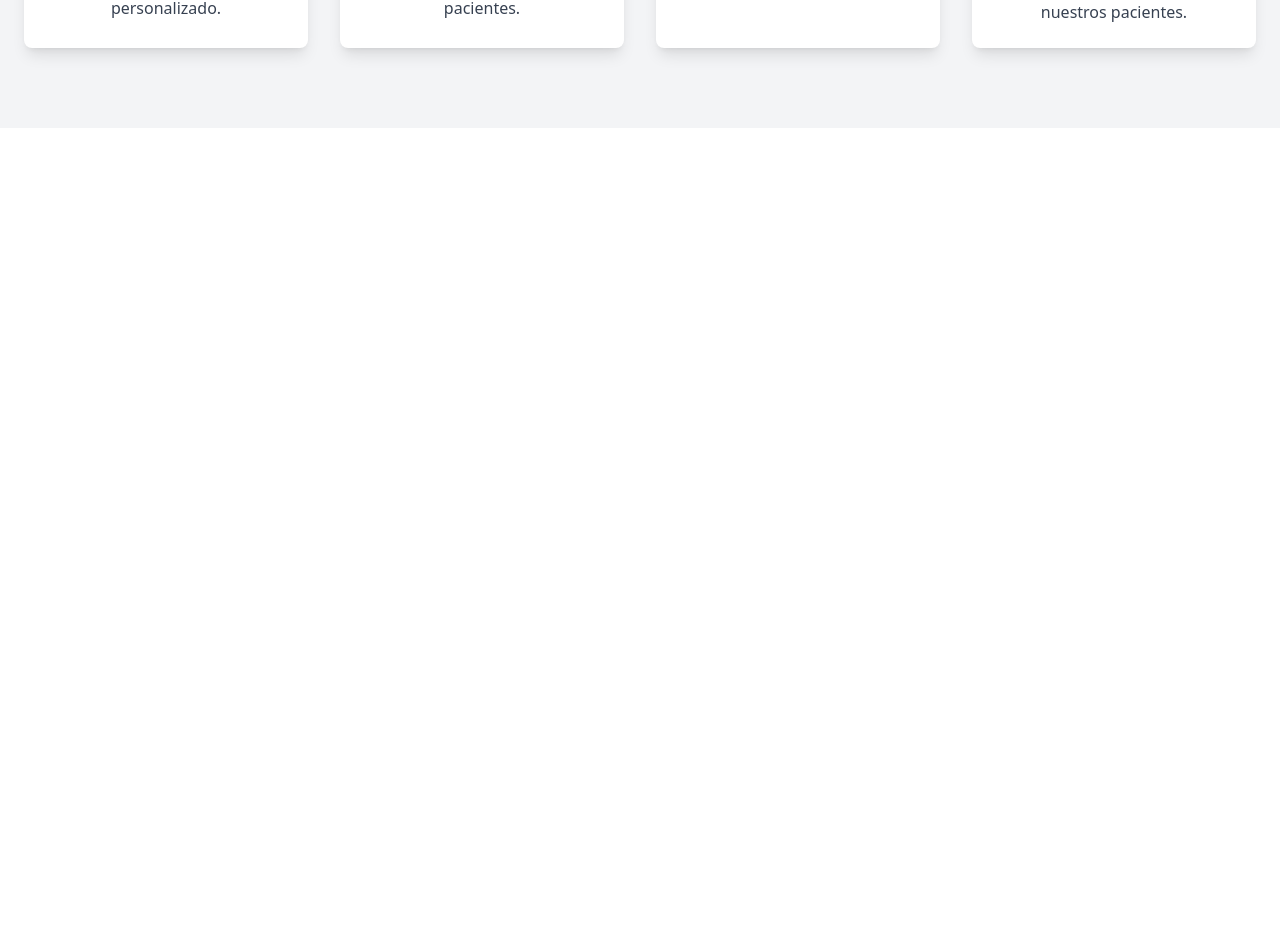
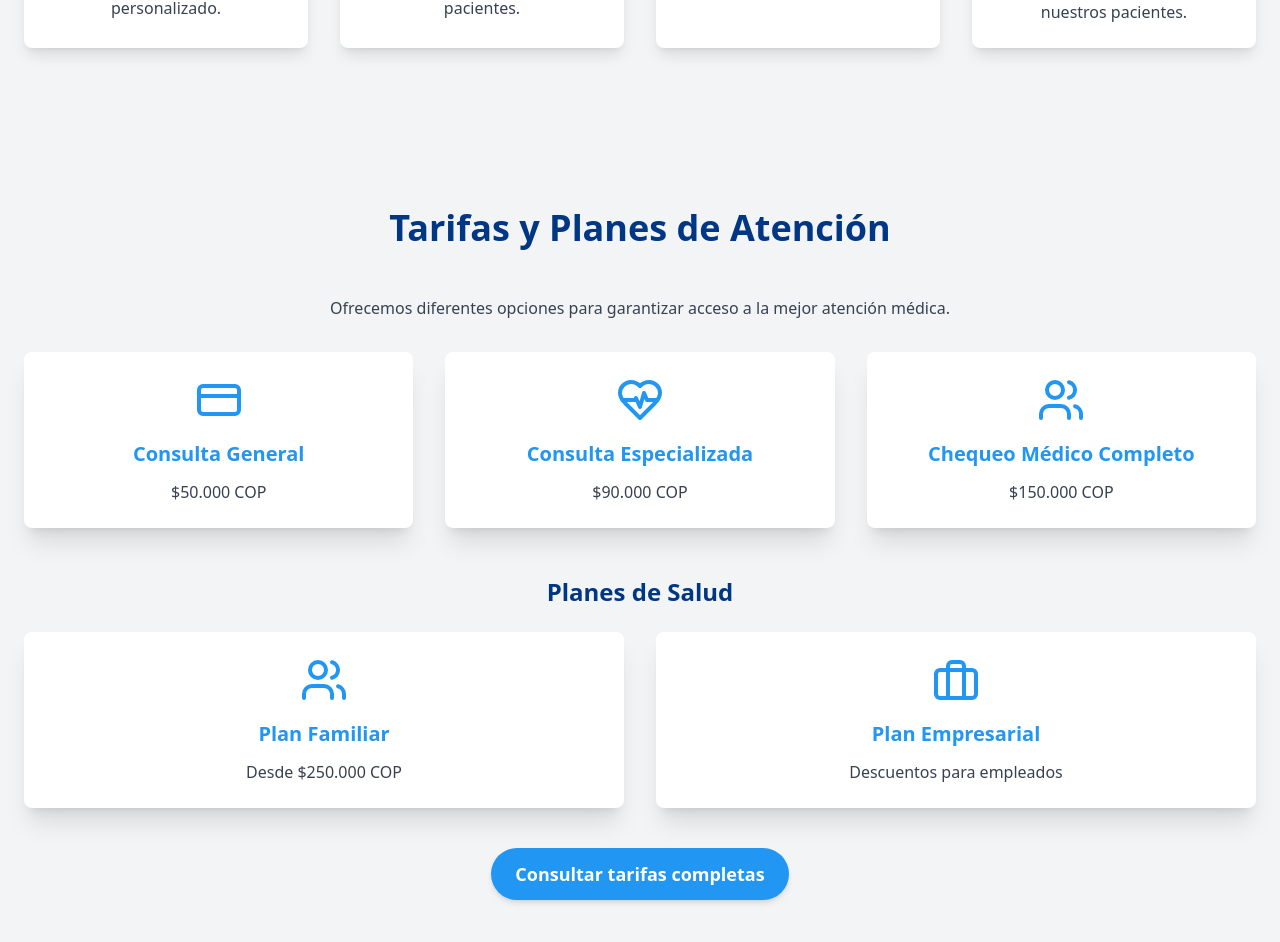
Before and after one commit to bytexsoftware/VitalCare-Medical-Center-Page, a React (Vite) app: page / in a window 1280 px wide. Shown: the part 1444-2386 px from the top of the page. Before the commit the page ends 1572 px from the top, so only its background shows below. Built offline with nearby package versions, Linux system fonts and the light colour scheme.

Commit message:
Plans avance

```diff
--- a/src/App.tsx
+++ b/src/App.tsx
@@ -2,7 +2,7 @@ import React from 'react';
 import Navbar from './components/Navbar/Navbar';
 import Header from './components/Header/Header';
 import AboutUs from './components/AboutUs/AboutUs';
-
+import PricingPlans from './components/PricingPlans/PricingPlans';
 
 function App() {
   return (
@@ -10,6 +10,7 @@ function App() {
       <Navbar />
       <Header />
       <AboutUs />
+      <PricingPlans />
     </div>
   );
 }
--- a/src/components/Header/Header.tsx
+++ b/src/components/Header/Header.tsx
@@ -3,7 +3,7 @@ import { ArrowRight } from 'lucide-react';
 
 const Header: React.FC = () => {
   return (
-    <header className="relative bg-gradient-to-r from-[#f8f9fa] to-[#e9ecef] overflow-hidden">
+    <header className="relative bg-gray-100 overflow-hidden">
       <div className="container mx-auto px-6 py-16 md:py-24">
         <div className="grid md:grid-cols-2 gap-12 items-center">
           {/* Texto del encabezado */}
--- a/src/components/Navbar/Navbar.tsx
+++ b/src/components/Navbar/Navbar.tsx
@@ -2,7 +2,7 @@ import React from 'react';
 
 const Navbar: React.FC = () => {
   return (
-    <nav className="w-full bg-white shadow-md">
+    <nav className="w-full bg-gray-100 shadow-md">
       <div className="container mx-auto px-2 py-2 flex justify-between items-center">
         {/* Logo */}
         <div className="flex items-center">
--- /dev/null
+++ b/src/components/PricingPlans/PricingPlans.tsx
@@ -0,0 +1,63 @@
+import React from 'react';
+import { CreditCard, HeartPulse, Briefcase, Users } from 'lucide-react';
+
+const PricingPlans: React.FC = () => {
+  return (
+    <section className="relative bg-gray-100 py-20 px-6">
+
+
+      <div className="container mx-auto text-center">
+        <h2 className="text-4xl font-bold text-[#003785] mb-12">Tarifas y Planes de Atención</h2>
+        <p className="text-gray-700 max-w-2xl mx-auto mb-8">
+          Ofrecemos diferentes opciones para garantizar acceso a la mejor atención médica.
+        </p>
+
+        <div className="grid md:grid-cols-2 lg:grid-cols-3 gap-8">
+          {/* Consulta General */}
+          <div className="bg-white shadow-xl p-6 rounded-lg text-center hover:scale-105 transition-transform">
+            <CreditCard className="text-[#2196f3] w-12 h-12 mx-auto mb-4" />
+            <h3 className="text-xl font-semibold text-[#2196f3] mb-3">Consulta General</h3>
+            <p className="text-gray-700">$50.000 COP</p>
+          </div>
+
+          {/* Consulta Especializada */}
+          <div className="bg-white shadow-xl p-6 rounded-lg text-center hover:scale-105 transition-transform">
+            <HeartPulse className="text-[#2196f3] w-12 h-12 mx-auto mb-4" />
+            <h3 className="text-xl font-semibold text-[#2196f3] mb-3">Consulta Especializada</h3>
+            <p className="text-gray-700">$90.000 COP</p>
+          </div>
+
+          {/* Chequeo Médico Completo */}
+          <div className="bg-white shadow-xl p-6 rounded-lg text-center hover:scale-105 transition-transform">
+            <Users className="text-[#2196f3] w-12 h-12 mx-auto mb-4" />
+            <h3 className="text-xl font-semibold text-[#2196f3] mb-3">Chequeo Médico Completo</h3>
+            <p className="text-gray-700">$150.000 COP</p>
+          </div>
+        </div>
+
+        <h3 className="text-2xl font-bold text-[#003785] mt-12 mb-6">Planes de Salud</h3>
+        <div className="grid md:grid-cols-2 lg:grid-cols-2 gap-8">
+          {/* Plan Familiar */}
+          <div className="bg-white shadow-xl p-6 rounded-lg text-center hover:scale-105 transition-transform">
+            <Users className="text-[#2196f3] w-12 h-12 mx-auto mb-4" />
+            <h3 className="text-xl font-semibold text-[#2196f3] mb-3">Plan Familiar</h3>
+            <p className="text-gray-700">Desde $250.000 COP</p>
+          </div>
+
+          {/* Plan Empresarial */}
+          <div className="bg-white shadow-xl p-6 rounded-lg text-center hover:scale-105 transition-transform">
+            <Briefcase className="text-[#2196f3] w-12 h-12 mx-auto mb-4" />
+            <h3 className="text-xl font-semibold text-[#2196f3] mb-3">Plan Empresarial</h3>
+            <p className="text-gray-700">Descuentos para empleados</p>
+          </div>
+        </div>
+
+        <button className="mt-10 bg-[#2196f3] text-white py-3 px-6 rounded-full text-lg font-semibold shadow-md hover:bg-[#1976d2] transition-all">
+          Consultar tarifas completas
+        </button>
+      </div>
+    </section>
+  );
+};
+
+export default PricingPlans;
```
